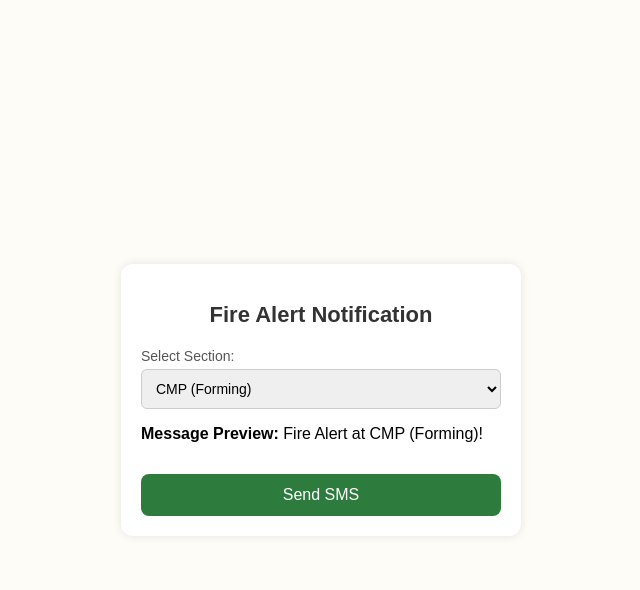
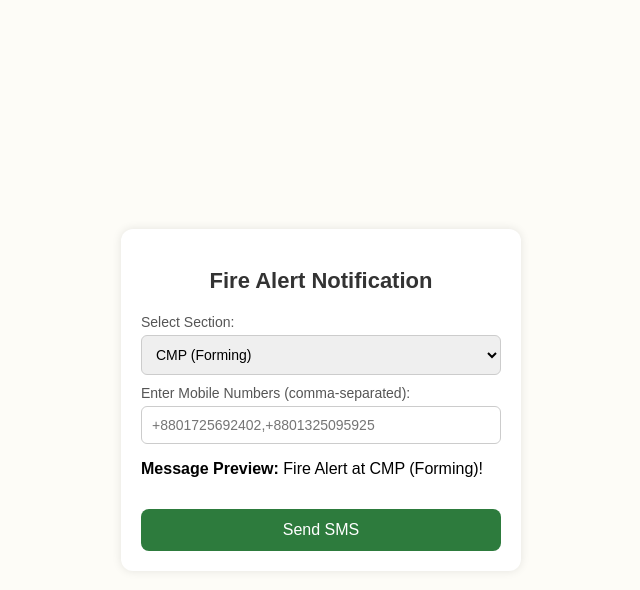
Before and after one commit to JMICylinders/sms_server, a Flask app: page / in a window 1280 px wide. Shown: the top 590 px of the page, without its empty margins (319-959 px from the left). Run offline with Flask 3, Linux system fonts and the light colour scheme.

Commit message:
Update index.html

```diff
--- a/templates/index.html
+++ b/templates/index.html
@@ -22,6 +22,9 @@
                 <option value="AUTO TANK">AUTO TANK</option>
             </select>
 
+            <label for="number">Enter Mobile Numbers (comma-separated):</label>
+            <input type="text" id="number" name="number" placeholder="+8801725692402,+8801325095925" required>
+
             <p><strong>Message Preview:</strong> Fire Alert at <span id="preview">CMP (Forming)</span>!</p>
 
             <button type="submit">Send SMS</button>
```
